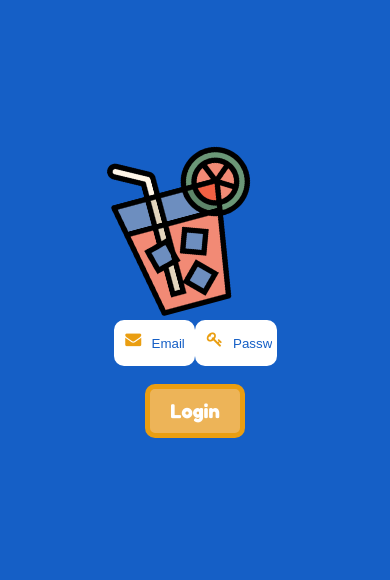
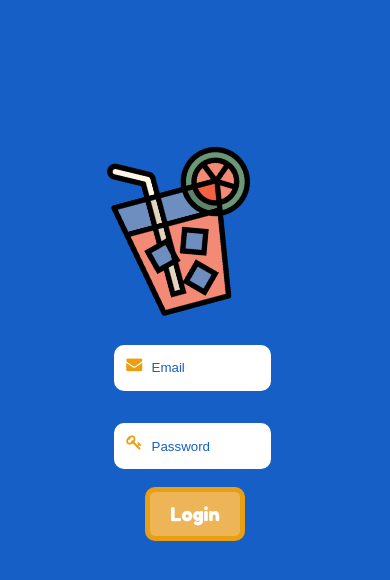
Before and after one commit to Volcomix13/03-Nom-Nomad, a React (Create React App) app in the folder client/: page /login in a window 390 px wide. Shown: the top 580 px of the page. Built offline with nearby package versions, Linux system fonts and the light colour scheme; a web font is replaced by a local one.

Commit message:
finished mobile login page styling

```diff
--- a/client/src/index.css
+++ b/client/src/index.css
@@ -649,6 +649,21 @@ input::placeholder {
     margin-top: 25%;
   }
 
+  /* mobile login styling */
+  #login-form {
+    flex-direction: column;
+    align-items: center;
+    justify-content: center;
+    margin-top: 5%;
+    margin-bottom: 5%;
+    width: 100%;
+  }
+
+  #password-input, #email-input {
+    width: 100%;
+    margin-top: 20%;
+  }
+
   footer {
     display: none;
   }
```
